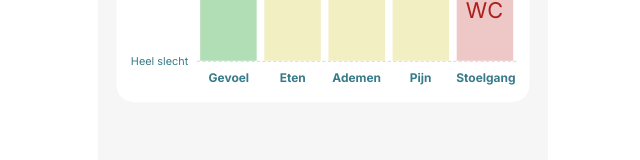
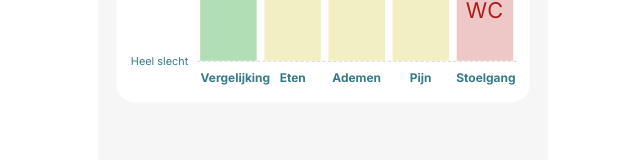
Before and after one commit to plieverse/herstelgids, a React (Vite) app in the folder client/: page /dagboek/overzicht in a window 1280 px wide. Shown: the part 575-735 px from the top of the page, without its empty margins (317-957 px from the left). Built offline with nearby package versions, Linux system fonts and the light colour scheme; no server answers.

Commit message:
Rename 'Gevoel' to 'Vergelijking' in progress chart
Co-Authored-By: Claude Sonnet 4.6 <noreply@anthropic.com>

```diff
--- a/client/src/components/diary/VoortgangsGrafiek.jsx
+++ b/client/src/components/diary/VoortgangsGrafiek.jsx
@@ -26,7 +26,7 @@ function seeded(daysAgo, qIdx) {
 
 // Category icon definitions — matching the diary summary rows
 const CAT_DEFS = [
-  { label: 'Gevoel',    icon: 'health_metrics', isText: false },
+  { label: 'Vergelijking', icon: 'health_metrics', isText: false },
   { label: 'Eten',      icon: 'nutrition',       isText: false },
   { label: 'Ademen',    icon: 'pulmonology',     isText: false },
   { label: 'Pijn',      icon: 'bolt',            isText: false },
```
